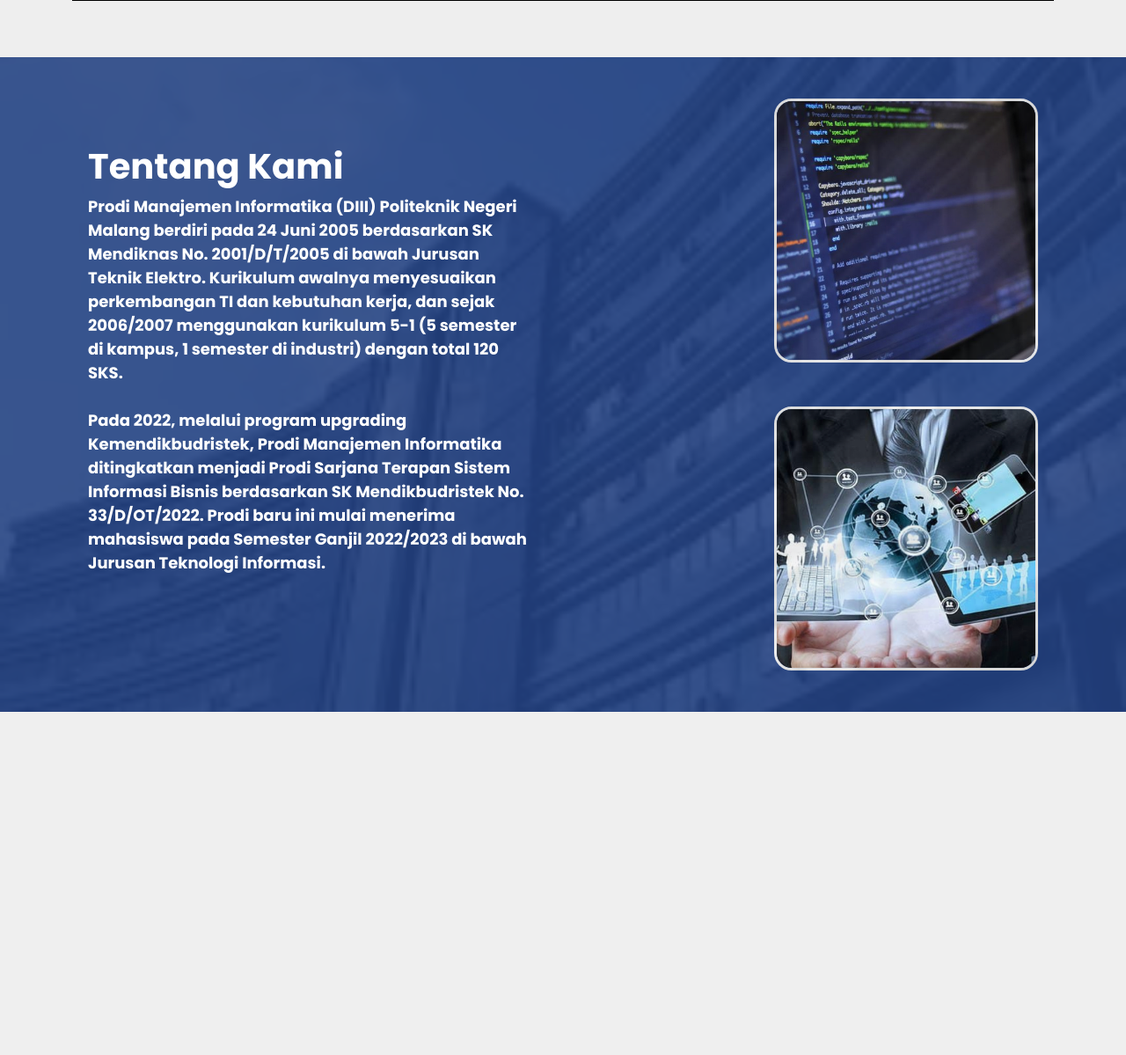
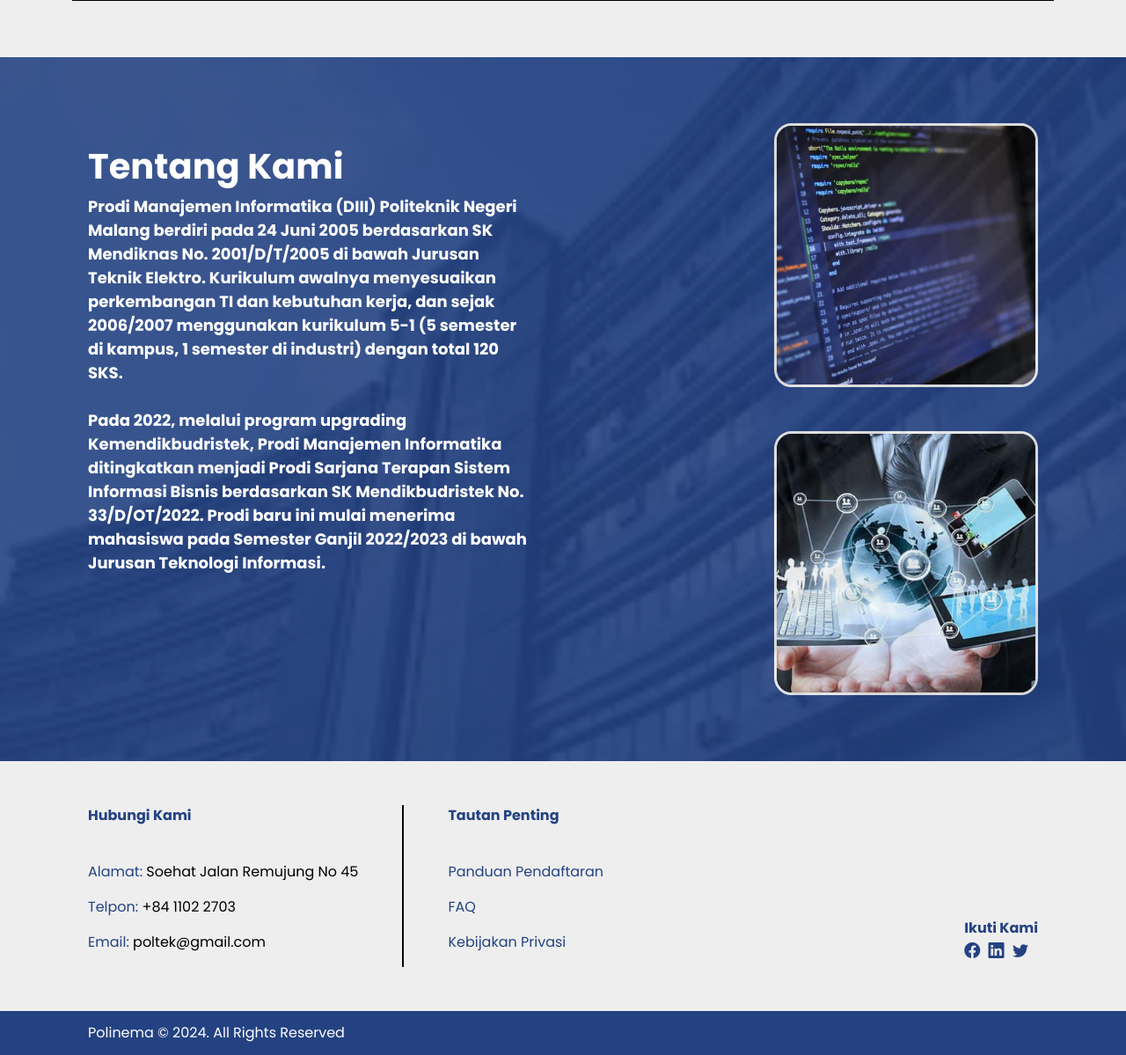
Before and after one commit to Roihanafh/PBL_KEL4, a PHP site: page / in a window 1280 px wide. Shown: the part 1679-2878 px from the top of the page at 88% size. Before the commit the page ends 2488 px from the top, so only its background shows below. Run offline with PHP 8.4, Linux system fonts and the light colour scheme.

Commit message:
Tambah Kontak Kami dan Footer + Landing Page Jadi

```diff
--- a/assets/style2.css
+++ b/assets/style2.css
@@ -219,7 +219,7 @@ td.ganjil{
 
 .about {
     position: relative;
-    height: 93vh;
+    height: 100vh;
     background-color: #244282;
     overflow: hidden;
 }
@@ -273,3 +273,48 @@ td.ganjil{
     border-radius: 20px;
     border: 3px solid #EEEEEE;
 }
+
+/* Kontak */
+
+.kontak{
+    color: #244282;
+    display: flex;
+    margin: 50px 0px 50px 100px;
+    position: relative;
+}
+
+.hubungi{
+    margin-right: 50px;
+    border-right: 2px solid black;
+    padding-right: 50px;
+}
+
+.wi{
+    color: black;
+}
+
+.kontak div p:first-child{
+    font-weight: bold;
+}
+
+.follow{
+    position: absolute;
+    right: 100px;
+    bottom: 5px;
+}
+
+.followlogo i{
+    font-size: 18px;
+    margin-right: 5px;
+}
+
+/* Footer */
+footer {
+    background-color: #244282;
+    color: white;
+    position: relative;
+    bottom: 0;
+    height: 50px;
+    line-height: 50px;
+    padding-left: 100px;
+}
--- a/public/index.php
+++ b/public/index.php
@@ -224,6 +224,37 @@
         </div>
     </div>
 
+    <div class="container-fluid">
+        <div class="kontak" id="kontak">
+            <div class="hubungi">
+                <p>Hubungi Kami</p>
+                <br>
+                <p>Alamat: <span class="wi">Soehat Jalan Remujung No 45</span></p>
+                <p>Telpon: <span class="wi">+84 1102 2703</span></p>
+                <p>Email: <span class="wi">poltek@gmail.com</span></p>
+            </div>
+            <div class="tautan">
+                <p>Tautan Penting</p>
+                <br>
+                <p>Panduan Pendaftaran</p>
+                <p>FAQ</p>
+                <p>Kebijakan Privasi</p>
+            </div>
+            <div class="follow">
+            <b>Ikuti Kami</b>
+            <div class="followlogo">
+                <i class="bi bi-facebook"></i>
+                <i class="bi bi-linkedin"></i>
+                <i class="bi bi-twitter"></i>
+            </div>
+            </div>
+        </div>
+    </div>
+
+    <footer>
+        <p>Polinema © 2024. All Rights Reserved</p>
+    </footer>
+
 
 
 
```
